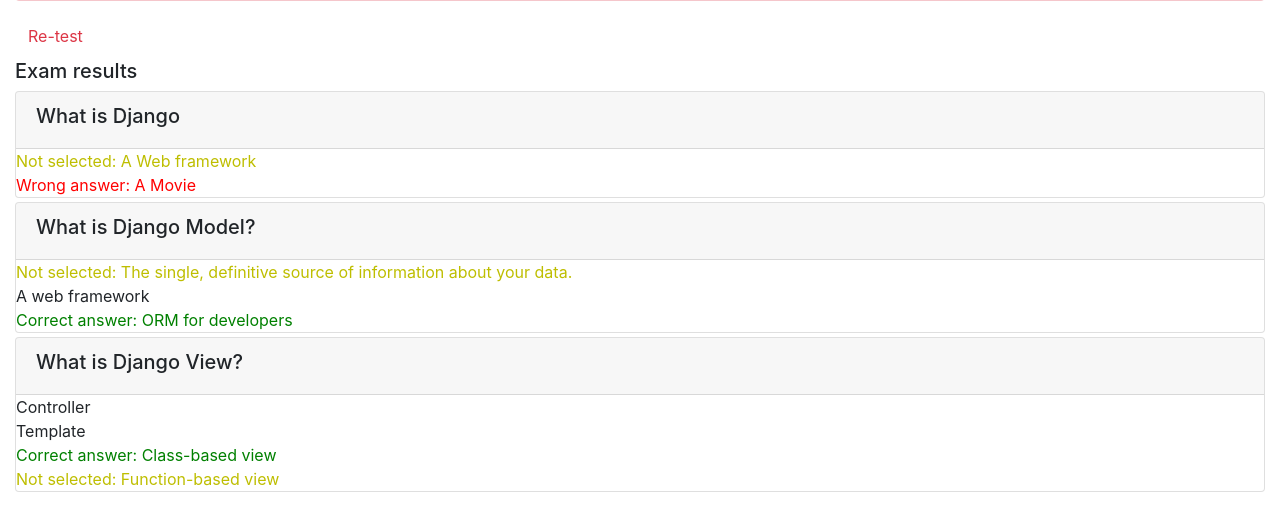
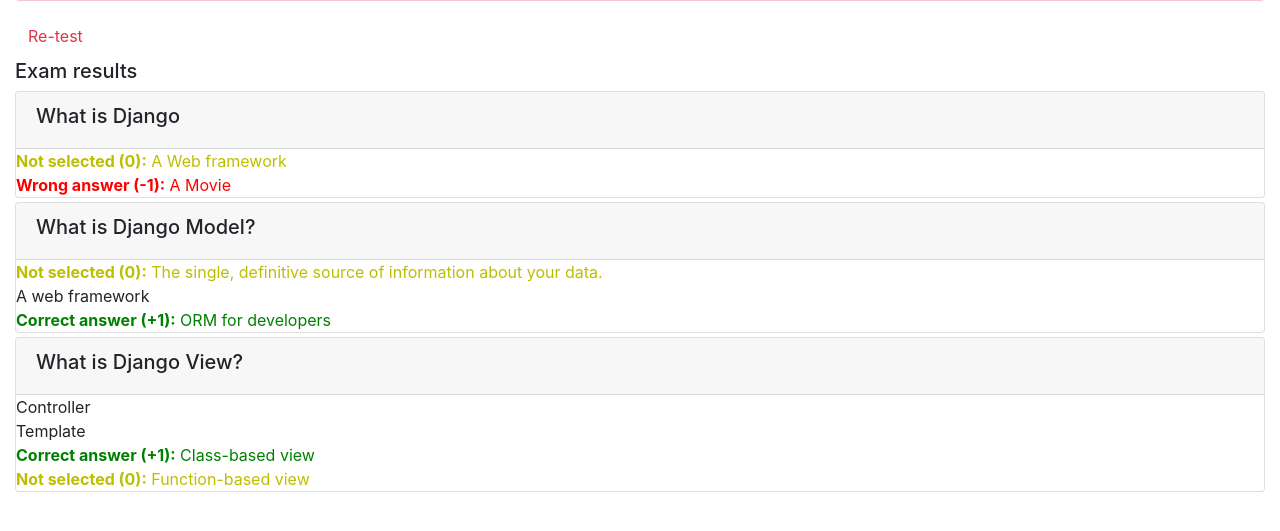
Before and after one commit to codedoga/final-cloud-app-with-database, a Django app: page /onlinecourse/course/2/submission/23/result/ in a window 1280 px wide. Shown: the part 105-636 px from the top of the page. Run offline with Django 3.2, Linux system fonts and the light colour scheme; data comes from the database, SQL or seed files in the repository; some libraries are stand-ins or nearby versions.

Commit message:
update exam details

```diff
--- a/onlinecourse/templates/onlinecourse/exam_result_bootstrap.html
+++ b/onlinecourse/templates/onlinecourse/exam_result_bootstrap.html
@@ -56,13 +56,13 @@
                     <span
                     {% if choice in result.selected and choice.correct%}
                     style="color:green">
-                    Correct answer:
+                    <b>Correct answer (+1):</b>
                     {% elif choice not in result.selected and choice.correct%}
                     style="color:rgb(190,190,0)">
-                    Not selected:
+                    <b>Not selected (0):</b>
                     {% elif choice in result.selected and not choice.correct%}
                     style="color:red">
-                    Wrong answer:
+                    <b>Wrong answer (-1):</b>
                     {% else %}
                     >
                     {% endif %}
```
